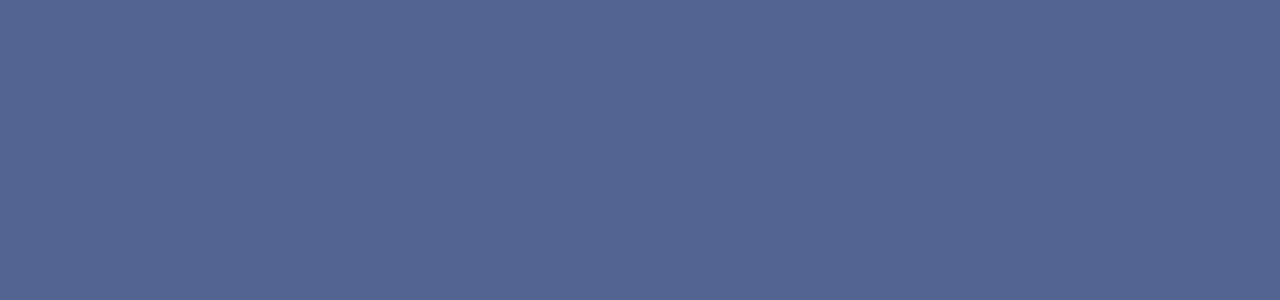
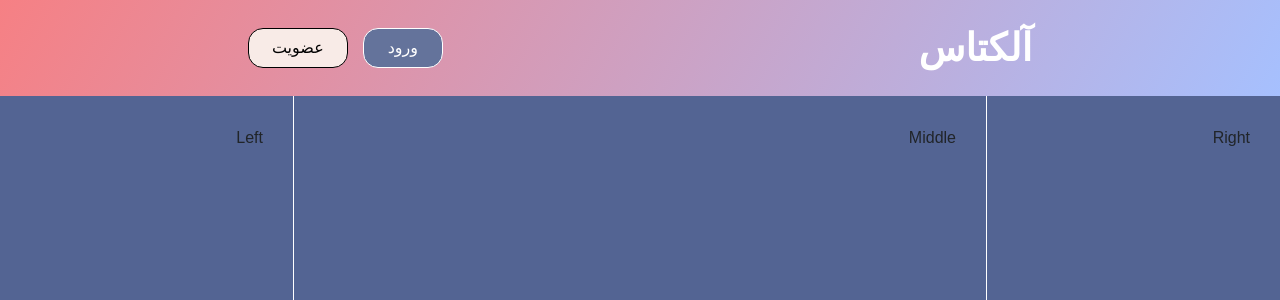
Before and after one commit to pedramjlo/alketas_blog, a React (Create React App) app in the folder alketas_react/: page /feed in a window 1280 px wide. Before the commit this address had no page. Shown: the top 300 px of the page. Built offline with nearby package versions, Linux system fonts and the light colour scheme; a web font is replaced by a local one.

Commit message:
created feed page

```diff
--- a/alketas_react/package.json
+++ b/alketas_react/package.json
@@ -6,6 +6,7 @@
     "@testing-library/jest-dom": "^5.17.0",
     "@testing-library/react": "^13.4.0",
     "@testing-library/user-event": "^13.5.0",
+    "mdb-react-ui-kit": "^8.0.0",
     "react": "^18.3.1",
     "react-dom": "^18.3.1",
     "react-router-dom": "^6.26.1",
--- a/alketas_react/src/App.js
+++ b/alketas_react/src/App.js
@@ -1,7 +1,11 @@
 import logo from './logo.svg';
 import './App.css';
 import { BrowserRouter as Router, Routes, Route } from 'react-router-dom';
+
 import HomePage from './components/home';
+import FeedPage from './components/blog/feed';
+
+
 import { AuthProvider } from './components/auth/authContext';
 
 function App() {
@@ -10,6 +14,7 @@ function App() {
       <Router>
         <Routes>
           <Route path="/" element={<HomePage />} />
+          <Route path="/feed" element={<FeedPage />} />
         </Routes>
       </Router>
     </AuthProvider>
--- /dev/null
+++ b/alketas_react/src/components/blog/feed.jsx
@@ -0,0 +1,23 @@
+import React from 'react';
+
+import Navbar from '../navbar.jsx';
+import '../../style/blog/feed.css';
+
+
+
+const FeedPage = () => {
+    return(
+        <div className='home-container'>
+            <Navbar />
+
+            <div class="container">
+                <div class="left">Left</div>
+                <div class="middle">Middle</div>
+                <div class="right">Right</div>
+            </div>
+
+        </div>
+    );
+};
+
+export default FeedPage;
--- a/alketas_react/src/components/home.jsx
+++ b/alketas_react/src/components/home.jsx
@@ -10,10 +10,8 @@ const HomePage = () => {
         <div className='home-container'>
             <Navbar />
 
-            <div class="container">
-                <div class="left">Left</div>
-                <div class="middle">Middle</div>
-                <div class="right">Right</div>
+            <div className='home-main'>
+
             </div>
 
         </div>
--- a/alketas_react/src/components/navbar.jsx
+++ b/alketas_react/src/components/navbar.jsx
@@ -1,7 +1,8 @@
 import React from 'react';
+
 import { Link } from 'react-router-dom';
 import { useAuth } from './auth/authContext.jsx';
-
+import { MDBRipple } from 'mdb-react-ui-kit';
 
 
 
--- a/alketas_react/src/index.css
+++ b/alketas_react/src/index.css
@@ -36,7 +36,7 @@ a {
 
 .buttons-div {
   display: flex;
-  gap: 20px;
+  gap: 15px;
 }
 
 button {
--- /dev/null
+++ b/alketas_react/src/style/blog/feed.css
@@ -0,0 +1,29 @@
+.container {
+    margin: 0;
+    padding: 0;
+    height: 100%;
+    display: flex;
+    justify-content: space-between;
+    align-items: space;
+    height: 100vh;
+    min-width: 100%;
+}
+
+.left {
+    width: 293px;
+}
+
+.right {
+    width: 293px;
+}
+
+.middle {
+    flex: 5;
+    border-right: 0.1px solid white;
+    border-left: 0.1px solid white;
+}
+
+.right, .left, .middle {
+    padding: 30px;
+    direction: rtl;
+}
```
Also changed, not shown: alketas_react/src/components/user_account/login.jsx (added, +18 -0 lines), alketas_react/src/components/user_account/signup.jsx (added), alketas_react/src/style/user_account/login.css (added), alketas_react/src/style/user_account/signup.css (added), 1 other file (tests, documents, lock files or other folders).
